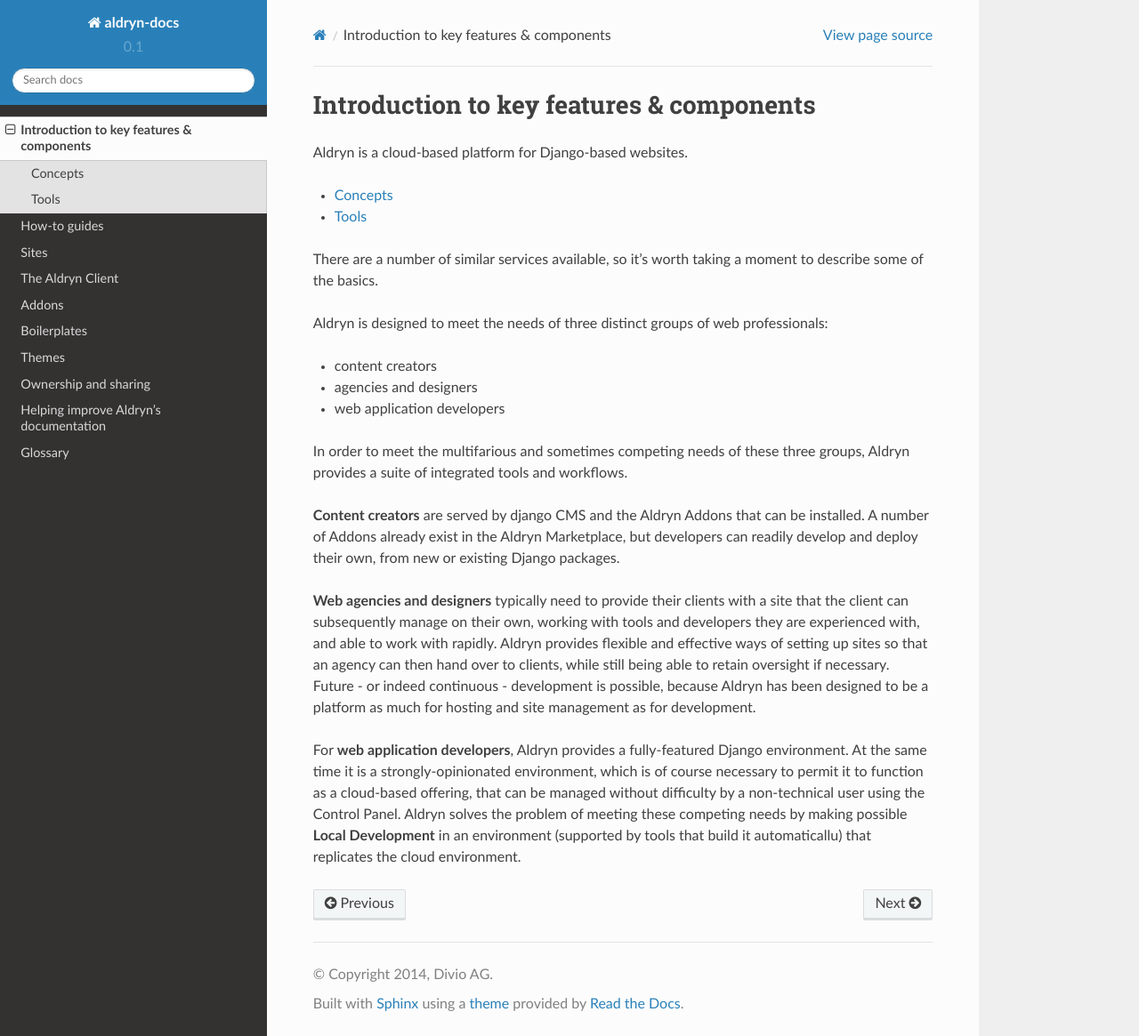
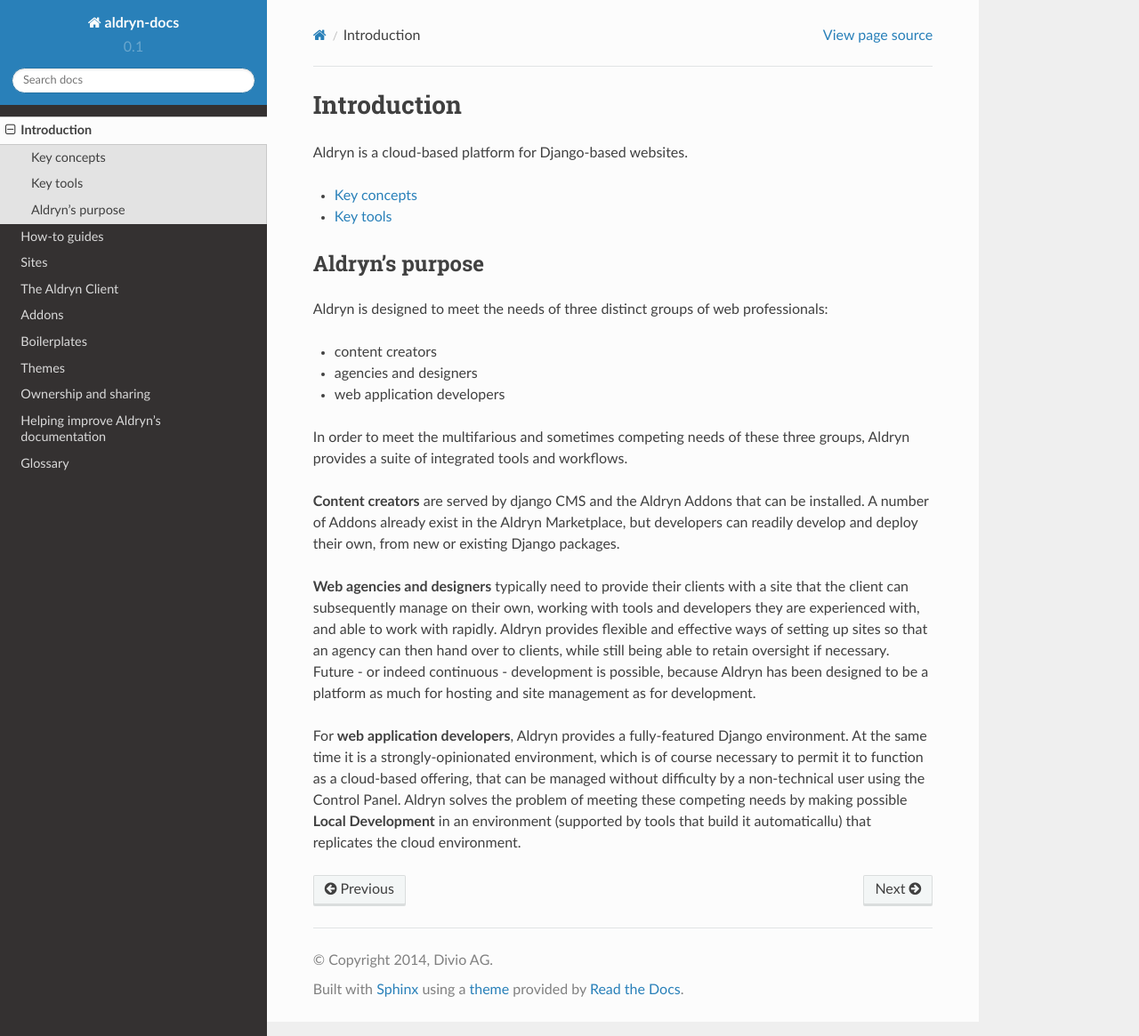
Before and after one commit to aldryn/aldryn-docs, a Sphinx documentation site: the page built from docs/introduction/index.rst, in a window 1280 px wide and 1165 px high. Shown: the whole window at 89% size. Built offline with Sphinx 7.4.7 and the Read the Docs theme 2.0.0, drawn with Linux system fonts in a browser that asks for light colours.

Commit message:
Improvements to Introduction pages

```diff
--- a/docs/introduction/concepts.rst
+++ b/docs/introduction/concepts.rst
@@ -16,7 +16,8 @@
 A site's Boilerplate is *essential* to it. It's not merely an attribute of the site; it's what
 defines it.
 
-In the Aldryn platform, you can an existing Boilerplates to define a new site, or create and curate your own Boilerplates that suit your purposes.
+In the Aldryn platform, you can an existing Boilerplates to define a new site, or create and curate
+your own Boilerplates that suit your purposes.
 
 ======
 Themes
--- a/docs/introduction/index.rst
+++ b/docs/introduction/index.rst
@@ -1,17 +1,18 @@
-#########################################
-Introduction to key features & components
-#########################################
+############
+Introduction
+############
 
 Aldryn is a cloud-based platform for Django-based websites.
 
 .. toctree::
     :maxdepth: 1
 
-    concepts
-    tools
+    Key concepts <concepts>
+    Key tools <tools>
 
-There are a number of similar services available, so it's worth taking a moment to describe some of
-the basics.
+================
+Aldryn's purpose
+================
 
 Aldryn is designed to meet the needs of three distinct groups of web professionals:
 
```
